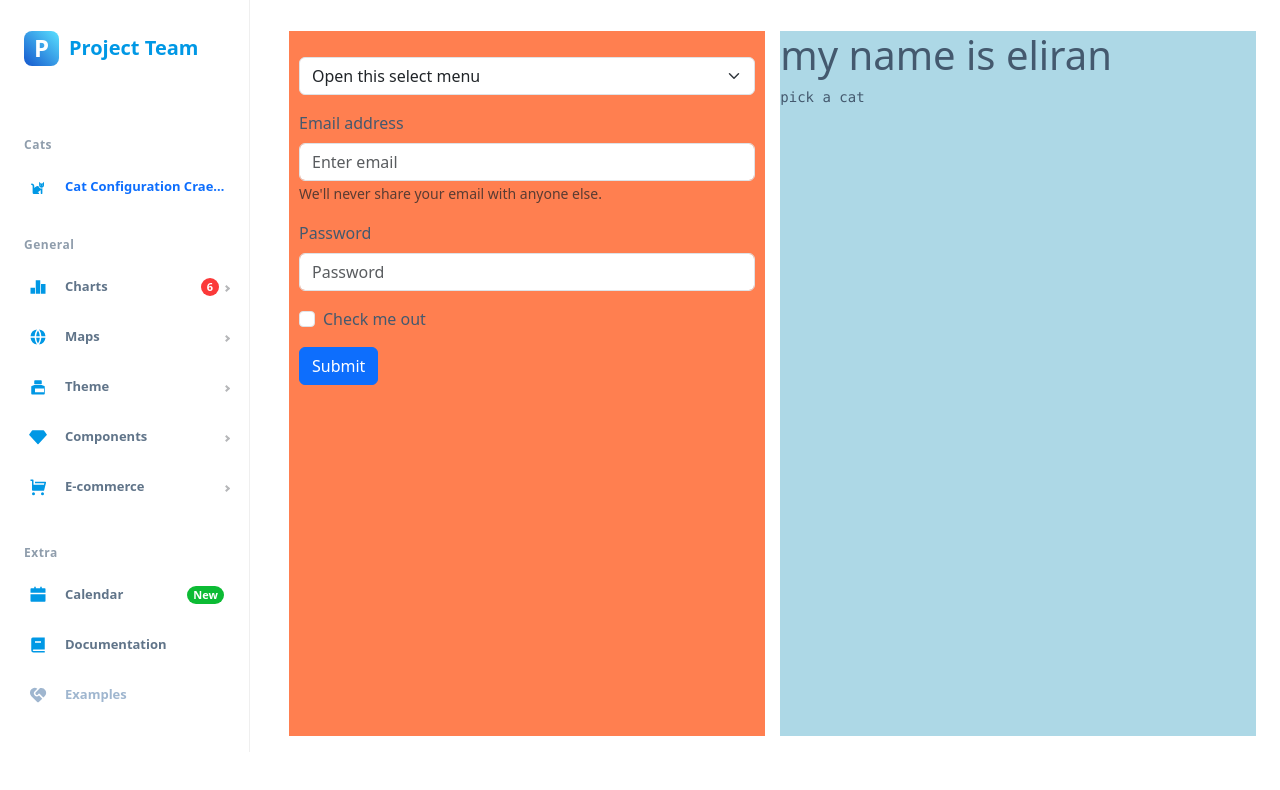
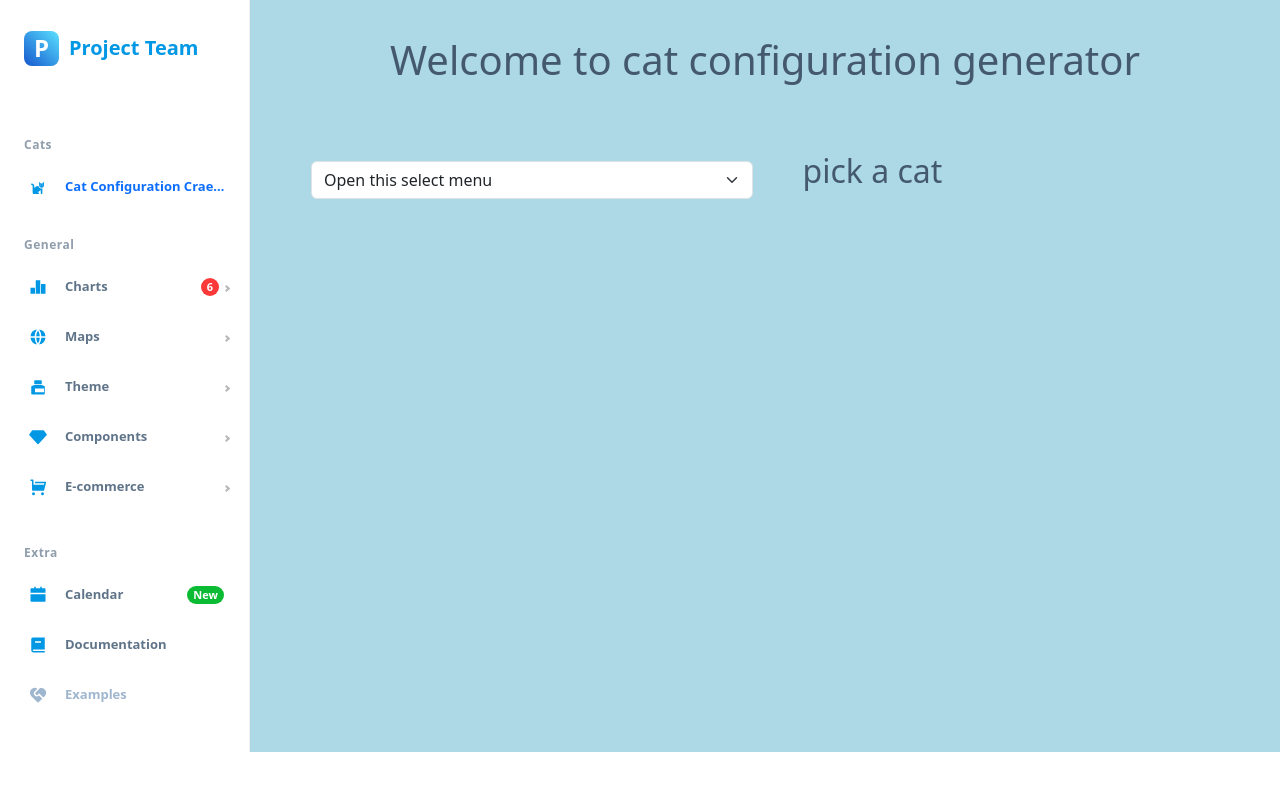
Before and after one commit to ProjectTeam-Wan/Team-Portal, a React (Create React App) app in the folder React-learningapp-main/client/: page /catconf in a window 1280 px wide. Shown: the top 790 px of the page. Built offline with nearby package versions, Linux system fonts and the light colour scheme.

Commit message:
catCounfiguration
continue on cat configuration + add copyToClipborad button and download file txt button

```diff
--- a/React-learningapp-main/client/package.json
+++ b/React-learningapp-main/client/package.json
@@ -9,7 +9,7 @@
     "bootstrap": "^5.3.3",
     "react": "^18.3.1",
     "react-bootstrap": "^2.10.4",
-    "react-bootstrap-validation": "^0.1.11",
+    "react-copy-to-clipboard": "^5.1.0",
     "react-dom": "^18.3.1",
     "react-icons": "^5.2.1",
     "react-pro-sidebar": "^1.1.0",
--- a/React-learningapp-main/client/src/app.css
+++ b/React-learningapp-main/client/src/app.css
@@ -3,4 +3,5 @@
     padding: 16px 24px;
     color: #44596e;
     width: 100%;
+    background-color: lightblue;
 }
--- /dev/null
+++ b/React-learningapp-main/client/src/components/GreekCatForm.jsx
@@ -0,0 +1,50 @@
+import React from 'react'
+import { Form, FloatingLabel, Row, Col } from 'react-bootstrap'
+
+
+function GreekCatForm({ handleChange, formData }) {
+    return (
+
+            <Form>
+
+                <Form.Group className="mb-4">
+                    <FloatingLabel label="Cat Name">
+                        <Form.Control type="text" name="catName" value={formData.catName} placeholder="Cat Name" onChange={handleChange} />
+                    </FloatingLabel>
+                </Form.Group>
+                <Row className="g-2 mb-4">
+                    <Col md>
+                        <FloatingLabel label="Black Cat">
+                            <Form.Control type="text" name="blackCat" value={formData.blackCat} placeholder="black Cat" onChange={handleChange} />
+                        </FloatingLabel>
+                    </Col>
+                    <Col md>
+                        <FloatingLabel label="Red Cat">
+                            <Form.Control type="text" name="redCat" value={formData.redCat} placeholder="red Cat" onChange={handleChange} />
+                        </FloatingLabel>
+                    </Col>
+                </Row>
+                <Form.Group className="mb-4">
+                    <FloatingLabel label="Default Gateway">
+                        <Form.Control type="text" name="dgCat" value={formData.dgCat} placeholder="Default Gateway" onChange={handleChange} />
+                    </FloatingLabel>
+                </Form.Group>
+                <Row className="g-2 mb-4">
+                    <Col md>
+                        <FloatingLabel label="Control Station">
+                            <Form.Control type="text" name="controlStation" value={formData.controlStation} placeholder="Control Station" onChange={handleChange} />
+                        </FloatingLabel>
+                    </Col>
+                    <Col md>
+                        <FloatingLabel label="Control Cat">
+                            <Form.Control type="text" name="controlCat" value={formData.controlCat} placeholder="Control Cat" onChange={handleChange} />
+                        </FloatingLabel>
+                    </Col>
+                </Row>
+            </Form>
+
+
+    )
+}
+
+export default GreekCatForm
--- /dev/null
+++ b/React-learningapp-main/client/src/components/GreekCatTemp.jsx
@@ -0,0 +1,20 @@
+import React from 'react'
+
+function GreekCatTemp({catName, blackCat, redCat, dgCat, controlStation, controlCat, v3}) {
+
+  return (
+    <div id='copy-area'>
+      <h4>This cat is version {v3 ? 3 : 2}!</h4>
+      <p> my name is {catName}</p>
+      <p> my black is {blackCat}</p>
+      <p> my red is {redCat}</p>
+      <p> my DG is {dgCat}</p>
+      {v3 ? null : <p> proxy</p>}
+      <p> my control station is {controlStation}</p>
+      <p> my control cat is {controlCat}</p>
+      <p>Here we need to add the correct configuration needed!</p>
+    </div>
+  )
+}
+
+export default GreekCatTemp
--- a/React-learningapp-main/client/src/pages/CatConf.jsx
+++ b/React-learningapp-main/client/src/pages/CatConf.jsx
@@ -1,99 +1,112 @@
-import { useState, useEffect } from 'react'
-import Button from 'react-bootstrap/Button';
-import Form from 'react-bootstrap/Form';
+import { useState, useEffect, useCallback } from 'react'
+import { Form } from 'react-bootstrap'
 import 'bootstrap/dist/css/bootstrap.min.css';
 import './catconf.css'
-import CatV2 from '../components/CatV2';
-import CatV3 from '../components/CatV3';
+import GreekCatTemp from '../components/GreekCatTemp';
+import GreekCatForm from '../components/GreekCatForm';
 
 
 
 function CatConf() {
 
     const [formData, setFormData] = useState({
-        email: '',
-        password: '',
+        catType: '',
         catName: '',
-        catType: ''
+        blackCat: '',
+        redCat: '',
+        dgCat: '',
+        controlStation: '',
+        controlCat: ''
     });
 
-    // const [template1, setTemplate1] = useState('');
-    const [content, setContent] = useState('');
-
-    useEffect(() => {
-        console.log(formData)
-        if (formData.catType === 'catV2') {
-            setContent(<CatV2 email={formData.email} password={formData.password} />)
-        } else if (formData.catType === 'catV3') {
-            setContent(<CatV3 email={formData.email} password={formData.password} />)
-        } else {
-            setContent('pick a cat')
-        }
-    }, [formData]);
+    const [form, setForm] = useState('')
+    const [conf, setConf] = useState('');
+    const [buttonShow, setButtonShow] = useState(false)
+    const [copyStatus, setCopyStatus] = useState(false); // To indicate if the text was copied
 
 
     // Handle input change
-    const handleChange = (event) => {
+    const handleChange = useCallback((event) => {
         const { name, value } = event.target;
-        setFormData({
-            ...formData,
+        setFormData(prevFormData => ({
+            ...prevFormData,
             [name]: value
-        });
+        }))
+    }, [])
+
+    useEffect(() => {
+        if (formData.catType === 'catV2') {
+            setForm(<GreekCatForm handleChange={handleChange} formData={formData} />)
+            setConf(<GreekCatTemp catName={formData.catName} blackCat={formData.blackCat} redCat={formData.redCat} dgCat={formData.dgCat} controlStation={formData.controlStation} controlCat={formData.controlCat} />)
+            setButtonShow(true)
+        } else if (formData.catType === 'catV3') {
+            setForm(<GreekCatForm handleChange={handleChange} formData={formData} />)
+            setConf(<GreekCatTemp catName={formData.catName} blackCat={formData.blackCat} redCat={formData.redCat} dgCat={formData.dgCat} controlStation={formData.controlStation} controlCat={formData.controlCat} v3={true} />)
+            setButtonShow(true)
+        } else {
+            setButtonShow(false)
+            setForm('')
+            setConf(<h2> pick a cat </h2>)
+        }
+    }, [formData, handleChange]);
+
+    function copyElementText() {
+        var text = document.getElementById("copy-area").innerText;
+        var elem = document.createElement("textarea");
+        document.body.appendChild(elem);
+        elem.value = text;
+        elem.select();
+        document.execCommand("copy");
+        document.body.removeChild(elem);
+
+        setCopyStatus(true);
+        setTimeout(() => setCopyStatus(false), 2000); // Reset status after 2 seconds
     }
 
-    // prevening from the submit button to refresh the page
-    const handleSubmit = (event) => {
-        event.preventDefault();
-        console.log('Form submitted!');
-    };
-
-
-
-
-
+    function downloadTxtFile() {
+        const element = document.createElement("a");
+        const file = new Blob([document.getElementById('copy-area').innerText], {type: 'text/plain'});
+        element.href = URL.createObjectURL(file);
+        element.download = `${formData.catName}.txt`;
+        document.body.appendChild(element); // Required for this to work in FireFox
+        element.click();
+      }
 
     return (
-        <>
-            <div className='form'>
-                <Form onSubmit={handleSubmit}>
-                    <Form.Select className="my-3" aria-label="Default select example" name="catType" onChange={handleChange}>
-                        <option>Open this select menu</option>
-                        <option value="catV2">Cat V2</option>
-                        <option value="catV3">Cat V3</option>
-                        <option value="3">Three</option>
-                    </Form.Select>
+        <div className='container'>
+            <div className='header'>
+                <h1>Welcome to cat configuration generator</h1>
+            </div>
+            <div className='formAndConf'>
+                <div className='form'>
+                    <Form>
+                        <Form.Select className="my-4" aria-label="Default select example" name="catType" onChange={handleChange}>
+                            <option>Open this select menu</option>
+                            <option value="catV2">Cat V2</option>
+                            <option value="catV3">Cat V3</option>
+                            <option value="3">Cat L3</option>
+                        </Form.Select>
+                    </Form>
 
-                    <Form.Group className="mb-3" controlId="formBasicEmail">
-                        <Form.Label>Email address</Form.Label>
-                        <Form.Control type="text" placeholder="Enter email" name="email" value={formData.email} onChange={handleChange} />
-                        <Form.Text className="text-muted">
-                            We'll never share your email with anyone else.
-                        </Form.Text>
-                    </Form.Group>
+                    {form}
+                </div>
 
-                    <Form.Group className="mb-3" controlId="formBasicPassword">
-                        <Form.Label>Password</Form.Label>
-                        <Form.Control type="text" placeholder="Password" name="password" value={formData.password} onChange={handleChange} />
-                    </Form.Group>
-                    <Form.Group className="mb-3" controlId="formBasicCheckbox">
-                        <Form.Check type="checkbox" label="Check me out" />
-                    </Form.Group>
-                    <Button variant="primary" type="submit">
-                        Submit
-                    </Button>
-                </Form>
+                <div className="conf">
+                    {conf}
+                    <div className='buttonsDiv'>
+                        <div>
+                    {buttonShow ? <button className='copyButton' onClick={copyElementText}>
+                        <span><svg viewBox="0 0 467 512.22" clip-rule="evenodd" fill-rule="evenodd" image-rendering="optimizeQuality" text-rendering="geometricPrecision" shape-rendering="geometricPrecision" xmlns="http://www.w3.org/2000/svg" fill="#0E418F" height="12" width="12"><path d="M131.07 372.11c.37 1 .57 2.08.57 3.2 0 1.13-.2 2.21-.57 3.21v75.91c0 10.74 4.41 20.53 11.5 27.62s16.87 11.49 27.62 11.49h239.02c10.75 0 20.53-4.4 27.62-11.49s11.49-16.88 11.49-27.62V152.42c0-10.55-4.21-20.15-11.02-27.18l-.47-.43c-7.09-7.09-16.87-11.5-27.62-11.5H170.19c-10.75 0-20.53 4.41-27.62 11.5s-11.5 16.87-11.5 27.61v219.69zm-18.67 12.54H57.23c-15.82 0-30.1-6.58-40.45-17.11C6.41 356.97 0 342.4 0 326.52V57.79c0-15.86 6.5-30.3 16.97-40.78l.04-.04C27.51 6.49 41.94 0 57.79 0h243.63c15.87 0 30.3 6.51 40.77 16.98l.03.03c10.48 10.48 16.99 24.93 16.99 40.78v36.85h50c15.9 0 30.36 6.5 40.82 16.96l.54.58c10.15 10.44 16.43 24.66 16.43 40.24v302.01c0 15.9-6.5 30.36-16.96 40.82-10.47 10.47-24.93 16.97-40.83 16.97H170.19c-15.9 0-30.35-6.5-40.82-16.97-10.47-10.46-16.97-24.92-16.97-40.82v-69.78zM340.54 94.64V57.79c0-10.74-4.41-20.53-11.5-27.63-7.09-7.08-16.86-11.48-27.62-11.48H57.79c-10.78 0-20.56 4.38-27.62 11.45l-.04.04c-7.06 7.06-11.45 16.84-11.45 27.62v268.73c0 10.86 4.34 20.79 11.38 27.97 6.95 7.07 16.54 11.49 27.17 11.49h55.17V152.42c0-15.9 6.5-30.35 16.97-40.82 10.47-10.47 24.92-16.96 40.82-16.96h170.35z" fill-rule="nonzero"></path></svg> Copy to Clipboard</span>
+                    </button> : null}
+                    {copyStatus && <p>Text copied to clipboard!</p>}
+                    </div>
+                    <div>
+                    {buttonShow ? <button className='downloadButton' onClick={downloadTxtFile}>Download file</button> : null}
+                    </div>
+                    </div>
+                </div>
             </div>
-            <div className="eliran">
-                <h1>my name is eliran</h1>
-                <pre>{content}</pre>
-                {/* <h2> {formData.email} </h2>
-                <h2> {formData.password} </h2> */}
-                <h2> {formData.catType} </h2>
-
-            </div>
-
-
-        </>
+        </div>
     )
 }
 
--- a/React-learningapp-main/client/src/pages/catconf.css
+++ b/React-learningapp-main/client/src/pages/catconf.css
@@ -1,13 +1,98 @@
 .form{
     width: 50%;
     margin-left: 15px;
+    margin-right: 20px;
     margin-top: 15px;
-    background-color: coral;
     padding: 10px;
+    flex: 1;
 }
-.eliran{
+.conf{
     width: 50%;
-    background-color: lightblue;
-    margin-left: 15px;
-    margin-top: 15px;
+    margin-left: 20px;
+    margin-top: 20px;
+    padding-top: 20px;
+    flex: 1;
 }
+
+.container{
+    display: flex;
+    flex-direction: column;
+}
+
+.formAndConf{
+    display: flex;
+    flex: 1;
+}
+ .header{
+    text-align: center;
+    margin-top: 20px;
+    margin-bottom: 20px;
+ }
+
+.buttonsDiv{
+    display: flex;
+}
+
+ button {
+    --primary-color: #ffffff;
+    --secondary-color: #798ffa;
+    --hover-color: #111;
+    --arrow-width: 10px;
+    --arrow-stroke: 2px;
+    box-sizing: border-box;
+    border: 0;
+    border-radius: 20px;
+    color: var(--secondary-color);
+    padding: 5px 15px;
+    background: var(--primary-color);
+    display: flex;
+    transition: 0.2s ;
+    align-items: center;
+    gap: 0.6em;
+    font-weight: bold;
+  }
+
+  button .arrow-wrapper {
+    display: flex;
+    justify-content: center;
+    align-items: center;
+  }
+
+  button .arrow {
+    margin-top: 1px;
+    width: var(--arrow-width);
+    background: var(--primary-color);
+    height: var(--arrow-stroke);
+    position: relative;
+    transition: 0.2s;
+  }
+
+  button .arrow::before {
+    content: "";
+    box-sizing: border-box;
+    position: absolute;
+    border: solid var(--secondary-color);
+    border-width: 0 var(--arrow-stroke) var(--arrow-stroke) 0;
+    display: inline-block;
+    top: -3px;
+    right: 3px;
+    transition: 0.2s;
+    padding: 3px;
+    transform: rotate(-45deg);
+  }
+
+  button:hover {
+    background-color: var(--hover-color);
+  }
+
+  button:hover .arrow {
+    background: var(--secondary-color);
+  }
+
+  button:hover .arrow:before {
+    right: 0;
+  }
+
+  .copyButton{
+    margin-right: 20px ;
+  }
```
Also changed, not shown: React-learningapp-main/client/src/App.js (+0 -12 lines), 1 other file (tests, documents, lock files or other folders).
